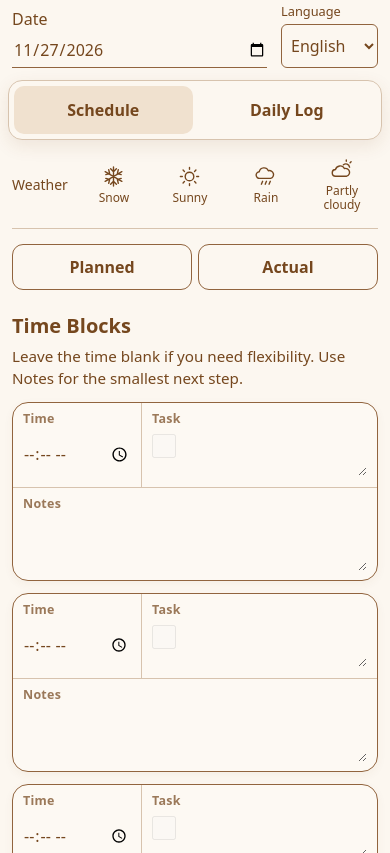
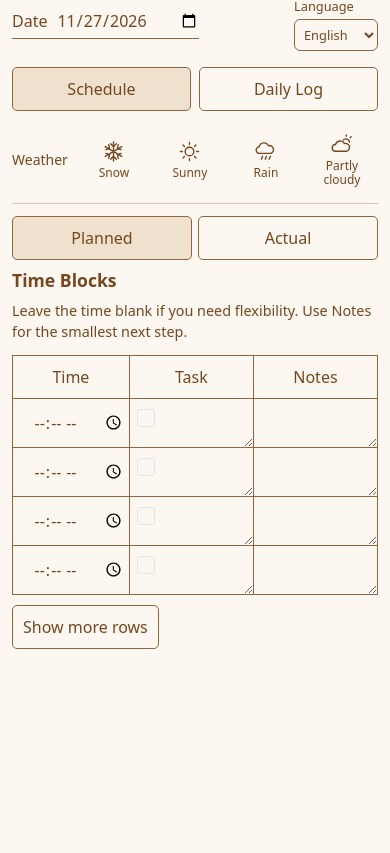
Before and after one commit to chloe0710610/qingdao-daily-planner, a plain HTML site: page index.html in a window 390 px wide. Shown: the part 81-934 px from the top of the page. After the commit the page ends 844 px from the top, so only its background shows below. Drawn offline with Linux system fonts and the light colour scheme.

Commit message:
Restore previous mobile layout

```diff
--- a/index.html
+++ b/index.html
@@ -108,71 +108,6 @@ textarea{resize:none}
 table col:nth-child(1),table col:nth-child(4){width:18%!important}
 .block-time{display:block;width:100%;min-width:0;min-height:44px;box-sizing:border-box;padding:4px;text-align:center}
 @media(max-width:620px){table col:nth-child(1),table col:nth-child(4){width:32%!important}}
-
-/* Mobile editing: keep navigation within reach and turn the schedule grid into touch-friendly cards. */
-@media(max-width:620px){
-  html{scroll-padding-top:8.75rem}
-  body{font-size:16px}
-  main{width:calc(100% - 24px);margin:12px auto max(36px,env(safe-area-inset-bottom))}
-  header{display:grid;grid-template-columns:minmax(0,1fr) auto;align-items:end;gap:10px 14px;margin-bottom:12px}
-  .brand{grid-column:1/-1}
-  .brand h1{font-size:1.75rem}
-  .date{min-width:0;gap:8px}
-  .date input{width:100%;min-width:0;font-size:16px}
-  .language-control select{min-height:44px;font-size:16px}
-  .page-switch{
-    position:sticky;top:max(8px,env(safe-area-inset-top));z-index:30;
-    gap:5px;margin:0 -4px 12px;padding:5px;
-    border:1px solid #d7c3ae;border-radius:14px;background:var(--paper);
-    box-shadow:0 6px 18px rgba(117,71,30,.10)
-  }
-  .page-switch button{min-height:48px;padding:0 10px;border:0;border-radius:10px;font-size:1rem;font-weight:650}
-  .tabs{
-    position:sticky;top:calc(max(8px,env(safe-area-inset-top)) + 64px);z-index:29;
-    display:flex;gap:6px;margin:0 0 10px;padding:5px 0 8px;background:var(--paper)
-  }
-  .tabs button{min-height:46px;border-radius:11px;font-size:1rem;font-weight:600;background:var(--paper)}
-  .weather{margin-bottom:10px}
-  .time-title{margin:14px 0 6px;font-size:1.25rem}
-  .quiet{margin-bottom:12px;font-size:.95rem}
-  #schedule-page,#record-page{scroll-margin-top:8.75rem}
-  table,tbody{display:block;width:100%}
-  thead{display:none}
-  #rows{display:grid;gap:12px}
-  #rows tr{
-    display:grid;grid-template-columns:minmax(108px,.78fr) minmax(0,1.42fr);
-    overflow:hidden;border:1px solid var(--line);border-radius:16px;
-    background:rgba(255,255,255,.18);box-shadow:0 3px 10px rgba(117,71,30,.05)
-  }
-  #rows td{display:grid;align-content:start;min-width:0;padding:9px 10px;border:0}
-  [data-view=plan] #rows .actual,[data-view=actual] #rows .plan{display:none}
-  #rows td::before{
-    content:attr(data-label);display:block;margin-bottom:3px;
-    font-size:.78rem;font-weight:700;line-height:1.2;letter-spacing:.02em;opacity:.72
-  }
-  #rows .time-cell{grid-column:1;border-right:1px solid #d7c3ae}
-  #rows .task-cell{grid-column:2}
-  #rows .notes-cell{grid-column:1/-1;border-top:1px solid #d7c3ae}
-  #rows textarea,#rows input{font-size:16px}
-  #rows textarea{min-height:46px;padding:4px 0;line-height:1.45}
-  #rows .notes-cell textarea{min-height:56px}
-  .block-time{min-height:48px;padding:0;text-align:left}
-  .task-with-checkbox{gap:8px;padding:0}
-  .task-with-checkbox input{width:24px;height:24px;margin:4px 0 0}
-  .block-actions{gap:7px;padding:5px 0 0}
-  .block-actions label{min-height:44px}
-  .block-actions button{width:100%;min-height:44px;border-radius:10px}
-  .more-blocks{width:100%;min-height:48px;margin-top:12px;border-radius:12px}
-  #record-page{gap:12px}
-  .reflections,.feelings,.habits{gap:12px}
-  .record-card{padding:16px;border-radius:14px}
-  .record-card textarea,.record-card input{font-size:16px}
-  .record-card textarea{min-height:112px;padding:8px;border-radius:8px;background:rgba(255,255,255,.22);line-height:1.5}
-  .reflections>.record-card textarea{min-height:150px}
-  .record-controls .record-action{flex:1;min-height:46px}
-  #water-form .record-action,#receipt-form .record-action{width:100%;min-height:48px}
-}
-
 </style>
 <main id="planner" data-view="plan">
 <header><div class="brand"><span>Qing Dao</span><h1>Daily Planner</h1></div><label class="date">Date <input id="date" type="date" aria-label="Date" required></label><label class="language-control"><span id="language-label">Language</span><select id="language" aria-labelledby="language-label"><option value="en" lang="en">English</option><option value="zh-Hant" lang="zh-Hant">繁體中文</option></select></label></header>
@@ -255,9 +190,7 @@ function addRow() {
   const tr = rows.insertRow()
   fields.forEach(({side, group, label}, column) => {
     const cell = tr.insertCell()
-    cell.className = side + ' ' + label.toLowerCase() + '-cell'
-    cell.dataset.labelSource = label
-    cell.dataset.label = label
+    cell.className = side
     const isTime = label === 'Time'
     const input = document.createElement(isTime ? 'input' : 'textarea')
     if (isTime) {
@@ -401,9 +334,6 @@ for (const button of pageButtons) {
       const selected = tab === button
       tab.setAttribute('aria-pressed', String(selected))
       document.getElementById(tab.getAttribute('aria-controls')).hidden = !selected
-    }
-    if (window.matchMedia('(max-width:620px)').matches) {
-      requestAnimationFrame(() => document.getElementById(button.getAttribute('aria-controls')).scrollIntoView({behavior:'smooth',block:'start'}))
     }
   })
 }
@@ -740,9 +670,6 @@ function applyLanguage() {
     }
     originals.set(node,attrs)
   }
-  for (const cell of planner.querySelectorAll('#rows td[data-label-source]')) {
-    cell.dataset.label = translated(cell.dataset.labelSource)
-  }
 }
 language.addEventListener('change',()=>{
   try { localStorage.setItem('qingdao-interface-language',language.value) } catch {}
```
